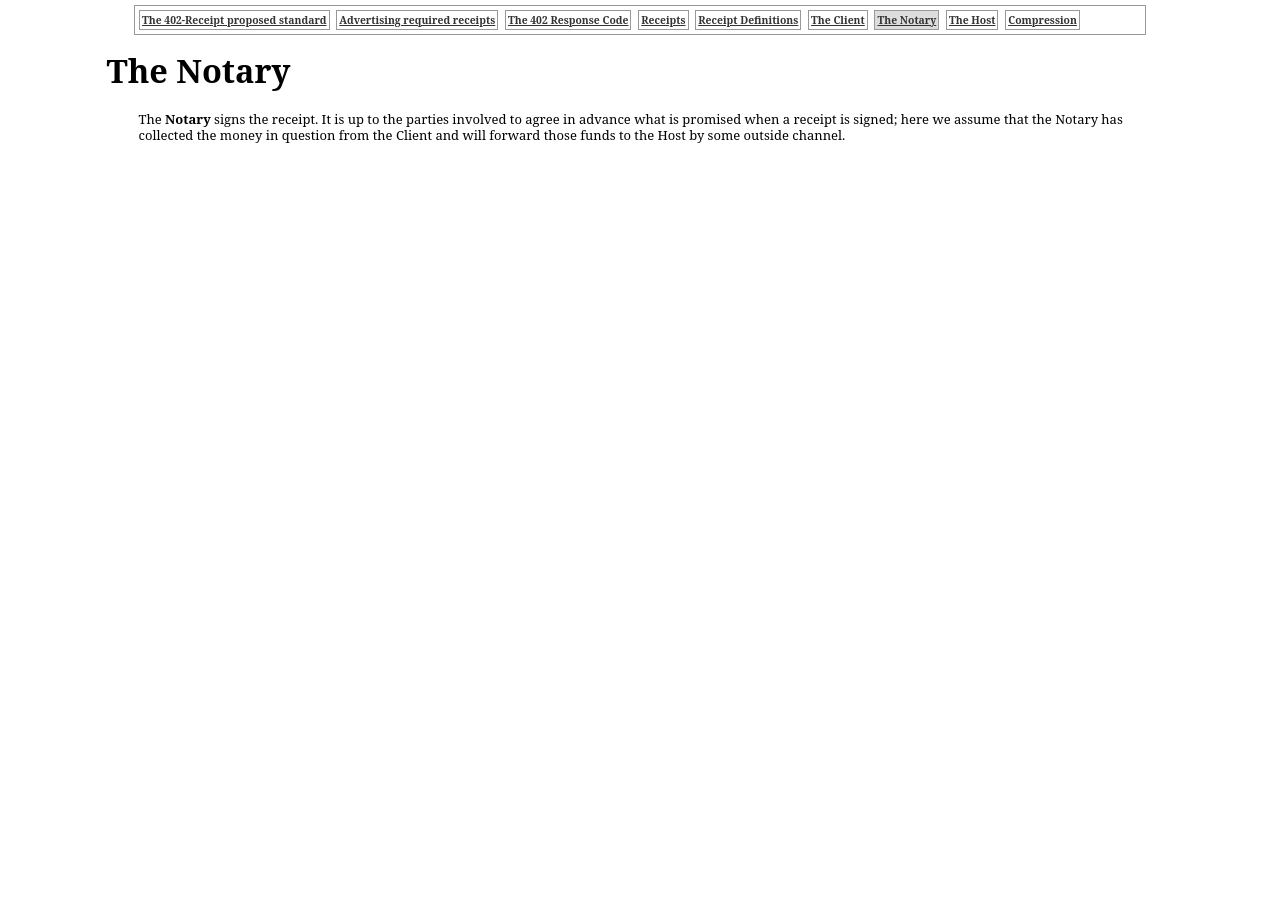
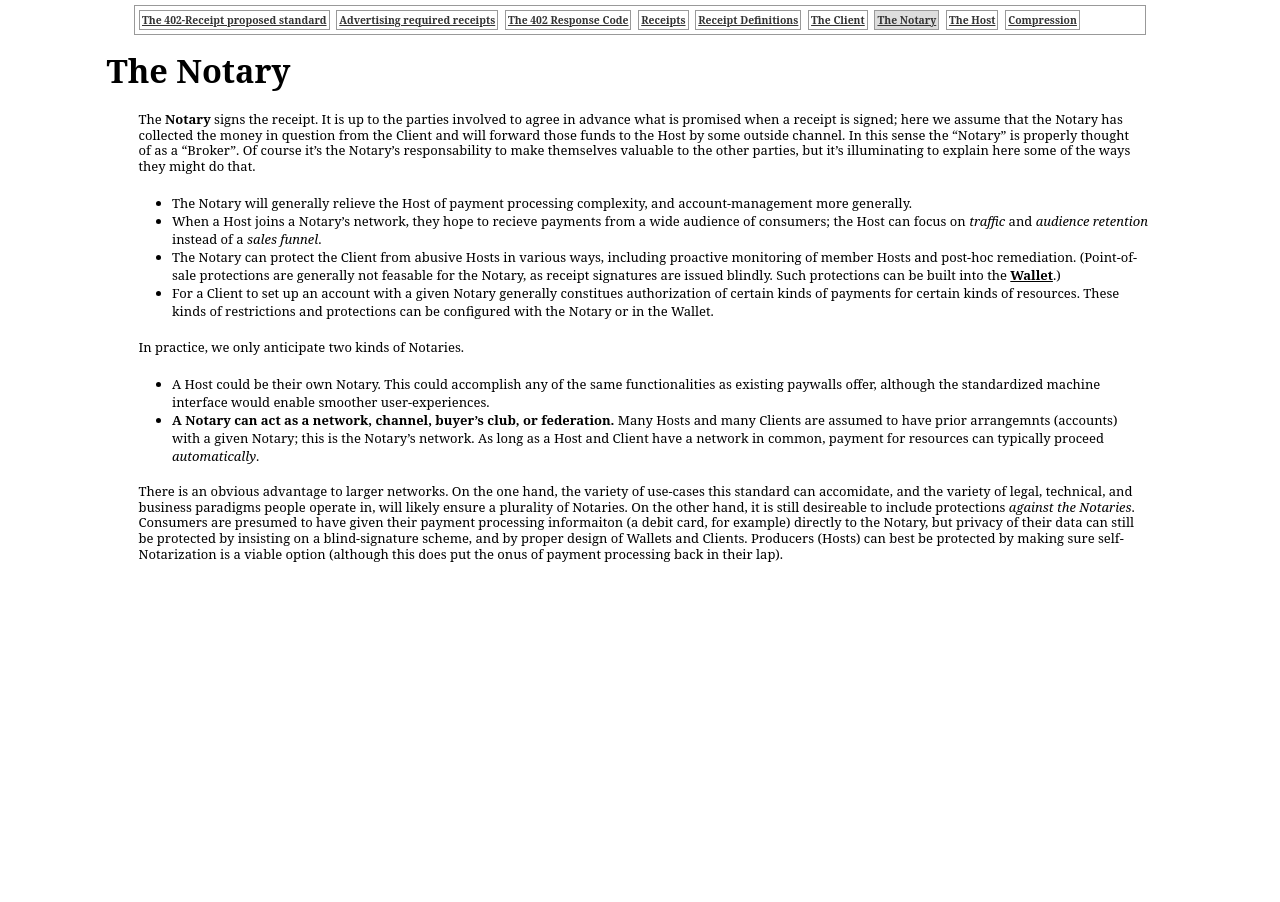
Before and after one commit to erikpukinskis/direct-monetization-static, a Jekyll site: the page built from _proposal/notary.markdown, in a window 1280 px wide. Built offline with Jekyll 4.4.1, drawn with Linux system fonts in a browser that asks for light colours.

Commit message:
add Notary details

```diff
--- a/_proposal/notary.markdown
+++ b/_proposal/notary.markdown
@@ -6,4 +6,16 @@ description: The notary's role
 documentation_order: 30
 ---
 
-The **Notary** signs the receipt. It is up to the parties involved to agree in advance what is promised when a receipt is signed; here we assume that the Notary has collected the money in question from the Client and will forward those funds to the Host by some outside channel.
+The **Notary** signs the receipt. It is up to the parties involved to agree in advance what is promised when a receipt is signed; here we assume that the Notary has collected the money in question from the Client and will forward those funds to the Host by some outside channel. In this sense the "Notary" is properly thought of as a "Broker". Of course it's the Notary's responsability to make themselves valuable to the other parties, but it's illuminating to explain here some of the ways they might do that.
+
+- The Notary will generally relieve the Host of payment processing complexity, and account-management more generally.
+- When a Host joins a Notary's network, they hope to recieve payments from a wide audience of consumers; the Host can focus on _traffic_ and _audience retention_ instead of a _sales funnel_.
+- The Notary can protect the Client from abusive Hosts in various ways, including proactive monitoring of member Hosts and post-hoc remediation. (Point-of-sale protections are generally not feasable for the Notary, as receipt signatures are issued blindly. Such protections can be built into the [Wallet]({{ "client.html" | relative_url }}).)
+- For a Client to set up an account with a given Notary generally constitues authorization of certain kinds of payments for certain kinds of resources. These kinds of restrictions and protections can be configured with the Notary or in the Wallet.
+
+In practice, we only anticipate two kinds of Notaries.
+
+- A Host could be their own Notary. This could accomplish any of the same functionalities as existing paywalls offer, although the standardized machine interface would enable smoother user-experiences.
+- **A Notary can act as a network, channel, buyer's club, or federation.** Many Hosts and many Clients are assumed to have prior arrangemnts (accounts) with a given Notary; this is the Notary's network. As long as a Host and Client have a network in common, payment for resources can typically proceed _automatically_.
+
+There is an obvious advantage to larger networks. On the one hand, the variety of use-cases this standard can accomidate, and the variety of legal, technical, and business paradigms people operate in, will likely ensure a plurality of Notaries. On the other hand, it is still desireable to include protections _against the Notaries_. Consumers are presumed to have given their payment processing informaiton (a debit card, for example) directly to the Notary, but privacy of their data can still be protected by insisting on a blind-signature scheme, and by proper design of Wallets and Clients. Producers (Hosts) can best be protected by making sure self-Notarization is a viable option (although this does put the onus of payment processing back in their lap).
```
